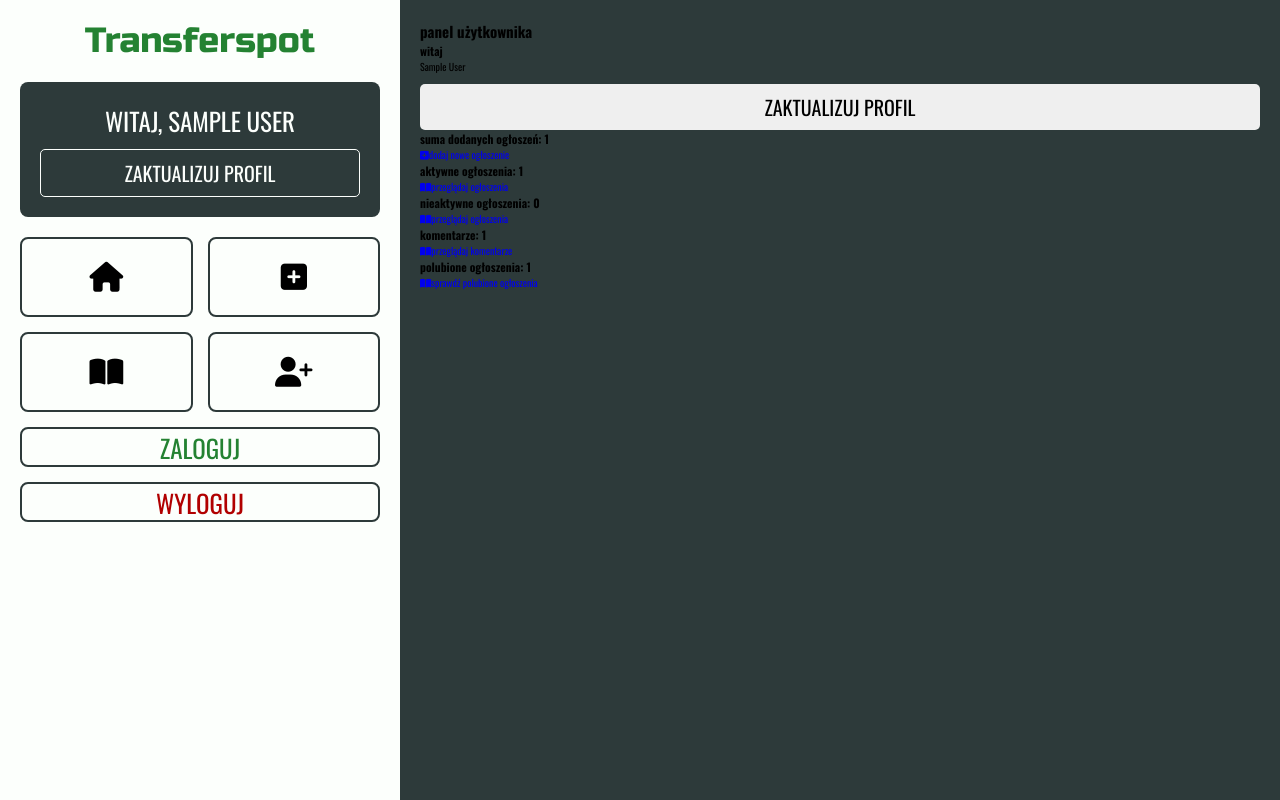
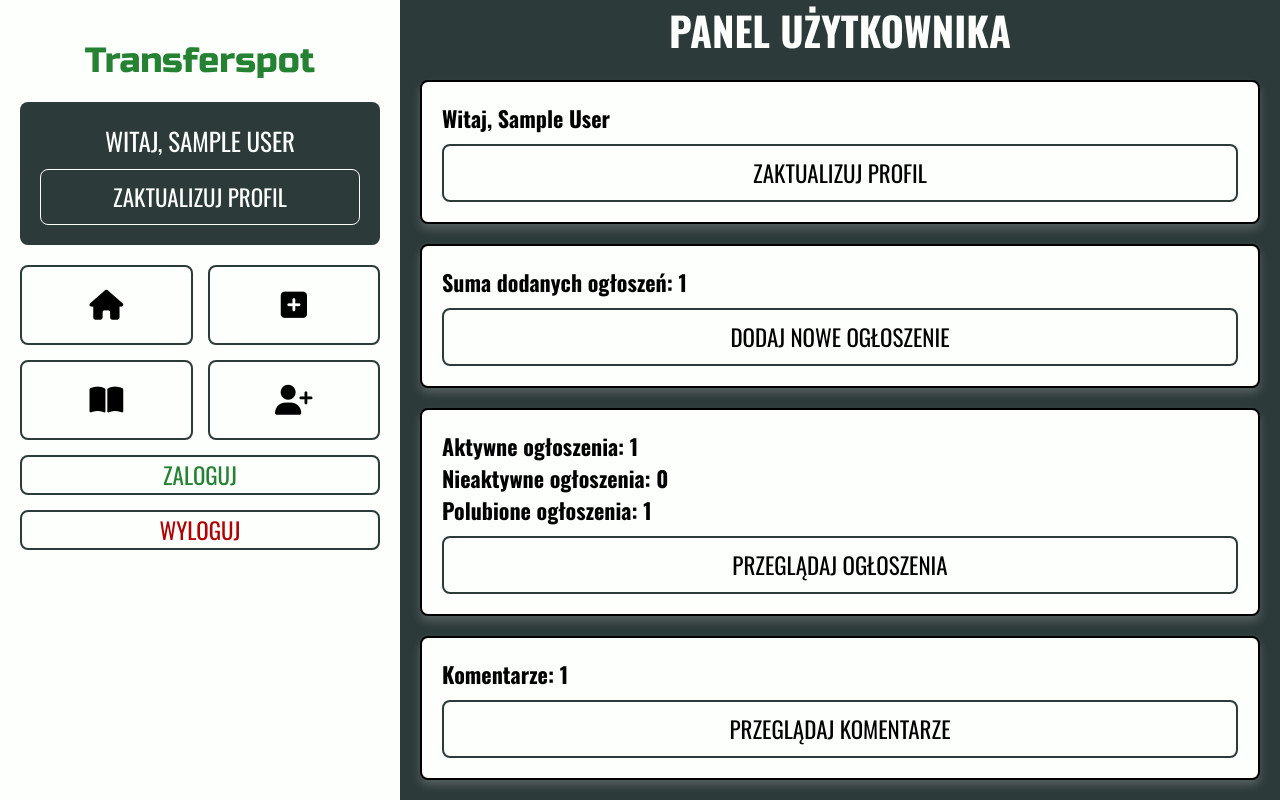
Before and after one commit to Dajk99/Transferspot, a PHP site: page /user/dashboard.php in a window 1280 px wide. Run offline with PHP 8.4, Linux system fonts and the light colour scheme; the visitor is signed in with stand-in values (Sample User, id 1); tables that the repository leaves empty or names only in its code hold one stand-in row (values such as "Sample post"); some libraries are stand-ins or nearby versions.

Commit message:
Finished the user panel with user_header component

```diff
--- a/components/user_header.php
+++ b/components/user_header.php
@@ -14,24 +14,28 @@
     </div>
 
     <nav class="header__navbar navbar">
-        <div class="header__navbar-item">
+        <button class="header__navbar-item btn" onclick="location.href='dashboard.php'">
             <i class="fa-solid fa-house"></i>
-        </div>
-        <div class="header__navbar-item">
+            <p>strona główna</p>
+        </button>
+        <button class="header__navbar-item btn" onclick="location.href='add_ann.php'">
             <i class="fa-solid fa-square-plus"></i>
-        </div>
-        <div class="header__navbar-item">
+            <p>dodaj ogłoszenie</p>
+        </button>
+        <button class="header__navbar-item btn" onclick="location.href='view_ann.php'">
             <i class="fa-solid fa-book-open"></i>
-        </div>
-        <div class="header__navbar-item">
-        <i class="fa-solid fa-user-plus"></i>
-        </div>
-        <div class="header__navbar-item header__navbar-item--login">
+            <p>przeglądaj ogłoszenia</p>
+        </button>
+        <button class="header__navbar-item btn" onclick="location.href='user_register.php'">
+            <i class="fa-solid fa-user-plus"></i>
+            <p>zarejestruj się</p>
+        </button>
+        <button class="header__navbar-item header__navbar-item--login btn" onclick="location.href='user_login.php'">
             <p class="header__navbar-item-text login">zaloguj</p>
-        </div>
-        <div class="header__navbar-item header__navbar-item--logout">
+        </button>
+        <button class="header__navbar-item header__navbar-item--logout btn">
             <a href="#" class="header__navbar-item-text logout">wyloguj</a>
-        </div>
+        </button>
         <!-- <a href="/user/dashboard.php" class="header__navbar-option"><i class="fa-solid fa-house"></i>strona główna</a>
         <a href="/user/add_ann.php" class="header__navbar-option"><i class="fa-solid fa-square-plus"></i>dodaj ogłoszenie</a>
         <a href="/user/view_ann.php" class="header__navbar-option"><i class="fa-solid fa-book-open"></i>przeglądaj ogłoszenia</a>
--- a/css/user_style.css
+++ b/css/user_style.css
@@ -59,61 +59,31 @@
 }
 
 section {
-  padding: 2rem;
+  padding: 0 2rem;
   margin: 0 auto;
   max-width: 1200px;
 }
 
-.btn,
-.option-btn,
-.delete-btn,
-.inline-btn,
-.inline-option-btn,
-.inline-delete-btn {
-  display: inline-block;
-  margin-top: 1rem;
-  padding: 0.8rem 1.6rem;
-  border-radius: 0.5rem;
-  font-size: 2rem;
+.sticky {
+  overflow: hidden;
+}
+
+.btn {
+  padding: 1rem 2rem;
+  width: 100%;
+  font-size: 2.3rem;
   text-align: center;
   text-transform: uppercase;
+  border-radius: 0.8rem;
   cursor: pointer;
-}
-
-.delete-btn,
-.option-btn,
-.btn {
-  width: 100%;
-}
-
-.inline-btn,
-.inline-option-btn,
-.inline-delete-btn {
-  margin-right: 0.5rem;
-}
-
-.inline-option-btn,
-.option-btn {
-  color: #fcfffc;
-  background-color: #2d3a3a;
-  -webkit-transition: background-color 0.3s;
-  transition: background-color 0.3s;
-}
-.inline-option-btn:hover,
-.option-btn:hover {
-  background-color: #040f0f;
-}
-
-.inline-delete-btn,
-.delete-btn {
-  background-color: #b10000;
+  overflow: hidden;
 }
 
 .header {
   position: fixed;
   top: 0;
   left: 0;
-  padding: 2rem;
+  padding: 4rem 2rem 2rem;
   min-height: 100vh;
   width: 40rem;
   z-index: 1000;
@@ -161,19 +132,56 @@
   display: -webkit-box;
   display: -ms-flexbox;
   display: flex;
+  position: relative;
   -webkit-box-pack: center;
       -ms-flex-pack: center;
           justify-content: center;
   -webkit-box-align: center;
       -ms-flex-align: center;
           align-items: center;
-  pad: 1rem 2rem;
+  background-color: #fcfffc;
   border: 2px solid #2d3a3a;
-  border-radius: 0.8rem;
-  cursor: pointer;
 }
 .header__navbar-item i {
   font-size: 3rem;
+}
+.header__navbar-item p {
+  display: none;
+  color: #fcfffc;
+  -webkit-transition: 0.4s;
+  transition: 0.4s;
+}
+.header__navbar-item::before, .header__navbar-item::after {
+  display: block;
+  position: absolute;
+  width: 100%;
+  height: 100%;
+  background-color: #2d3a3a;
+  content: "";
+  -webkit-transition: 0.4s;
+  transition: 0.4s;
+}
+.header__navbar-item::before {
+  top: -50%;
+  left: -100%;
+}
+.header__navbar-item::after {
+  bottom: -50%;
+  right: -100%;
+}
+.header__navbar-item:hover p, .header__navbar-item:hover a {
+  display: block;
+  color: #fcfffc;
+  z-index: 100;
+}
+.header__navbar-item:hover i {
+  display: none;
+}
+.header__navbar-item:hover::before {
+  left: 0;
+}
+.header__navbar-item:hover::after {
+  right: 0;
 }
 .header__navbar-item--login {
   grid-column: 1/3;
@@ -182,10 +190,6 @@
 .header__navbar-item--logout {
   grid-column: 1/3;
   grid-row: 4/5;
-}
-.header__navbar-item-text {
-  font-size: 2.5rem;
-  text-transform: uppercase;
 }
 .header__navbar-item .login,
 .header__navbar-item .logout {
@@ -205,19 +209,60 @@
 .header__navbar-item .logout:hover {
   letter-spacing: 0.3rem;
 }
-.header__flex-btn {
-  display: -webkit-box;
-  display: -ms-flexbox;
-  display: flex;
-  gap: 1rem;
+
+.dashboard__heading {
+  margin-bottom: 2rem;
+  font-size: 4rem;
+  color: #fcfffc;
+  text-align: center;
+  text-transform: uppercase;
+}
+.dashboard__container {
+  display: grid;
+  grid-template-columns: repeat(auto-fit, minmax(50rem, 1fr));
+  gap: 2rem;
+  -webkit-box-pack: center;
+      -ms-flex-pack: center;
+          justify-content: center;
+  -webkit-box-align: start;
+      -ms-flex-align: start;
+          align-items: flex-start;
+}
+.dashboard__container-box {
+  padding: 2rem;
+  border: 2px solid #000;
+  border-radius: 0.8rem;
+  background-color: #fcfffc;
+  -webkit-box-shadow: 0 0.5rem 1rem rgba(252, 255, 252, 0.2);
+          box-shadow: 0 0.5rem 1rem rgba(252, 255, 252, 0.2);
+}
+.dashboard__container-box h3 {
+  font-size: 2.2rem;
+}
+.dashboard__container-box h3::first-letter {
+  text-transform: uppercase;
+}
+.dashboard__container-box h3:last-of-type {
+  margin-bottom: 1rem;
+}
+.dashboard__container-box-btn {
+  border: 2px solid #2d3a3a;
+  background-color: #fcfffc;
+  color: #000;
+  -webkit-transition: 0.3s;
+  transition: 0.3s;
+}
+.dashboard__container-box-btn:hover {
+  background-color: #2d3a3a;
+  color: #fcfffc;
 }
 
 .burger-btn {
   display: none;
   position: fixed;
-  top: 1.3rem;
+  top: 3.4rem;
   left: 1.3rem;
-  padding: 1em;
+  padding: 1rem;
   background: none;
   border: 1px solid transparent;
   z-index: 1200;
--- a/js/user_script.js
+++ b/js/user_script.js
@@ -5,6 +5,7 @@
 const showPanel = () => {
 	header.classList.toggle('header--active')
 	burgerBars.classList.toggle('fa-bars--dark')
+	document.body.classList.toggle('sticky')
 }
 
 window.onscroll = () => {
--- /dev/null
+++ b/scss/_medium.scss
@@ -0,0 +1,30 @@
+@media (max-width: 991px) {
+	html {
+		font-size: 55%;
+	}
+
+	body {
+		padding-left: 0;
+	}
+
+	.burger-btn {
+		display: flex;
+
+		.fa-bars {
+			transition: 0.3s;
+
+			&--dark {
+				color: $dark-green;
+			}
+		}
+	}
+
+	.header {
+		left: -40rem;
+		transition: 0.3s linear;
+
+		&--active {
+			left: 0;
+		}
+	}
+}
--- /dev/null
+++ b/scss/_small.scss
@@ -0,0 +1,16 @@
+@media (max-width: 450px) {
+	html {
+		font-size: 50%;
+	}
+
+	.dashboard {
+		&__heading {
+			margin: 0.6rem 0 2rem;
+			font-size: 3rem;
+		}
+
+		&__container {
+			grid-template-columns: repeat(auto-fit, minmax(30rem, 1fr));
+		}
+	}
+}
--- a/scss/user_style.scss
+++ b/scss/user_style.scss
@@ -1,4 +1,4 @@
-@import '../scss/colors';
+@import './colors';
 
 // RESET
 *,
@@ -63,54 +63,26 @@
 
 // SECTION
 section {
-	padding: 2rem;
+	padding: 0 2rem;
 	margin: 0 auto;
 	max-width: 1200px;
 }
 
+// STICKY
+.sticky {
+	overflow: hidden;
+}
+
 // BUTTONS
-.btn,
-.option-btn,
-.delete-btn,
-.inline-btn,
-.inline-option-btn,
-.inline-delete-btn {
-	display: inline-block;
-	margin-top: 1rem;
-	padding: 0.8rem 1.6rem;
-	border-radius: 0.5rem;
-	font-size: 2rem;
+.btn {
+	padding: 1rem 2rem;
+	width: 100%;
+	font-size: 2.3rem;
 	text-align: center;
 	text-transform: uppercase;
+	border-radius: 0.8rem;
 	cursor: pointer;
-}
-
-.delete-btn,
-.option-btn,
-.btn {
-	width: 100%;
-}
-
-.inline-btn,
-.inline-option-btn,
-.inline-delete-btn {
-	margin-right: 0.5rem;
-}
-
-.inline-option-btn,
-.option-btn {
-	color: $main-light;
-	background-color: $main-dark;
-	transition: background-color 0.3s;
-
-	&:hover {
-		background-color: $dark;
-	}
-}
-
-.inline-delete-btn,
-.delete-btn {
-	background-color: $red;
+	overflow: hidden;
 }
 
 // HEADER
@@ -118,7 +90,7 @@
 	position: fixed;
 	top: 0;
 	left: 0;
-	padding: 2rem;
+	padding: 4rem 2rem 2rem;
 	min-height: 100vh;
 	width: 40rem;
 	z-index: 1000;
@@ -149,6 +121,7 @@
 		}
 
 		&-btn {
+			margin-top: 1rem;
 			background-color: $main-dark;
 			color: $main-light;
 			border: 1px solid $main-light;
@@ -199,15 +172,60 @@
 
 		&-item {
 			display: flex;
+			position: relative;
 			justify-content: center;
 			align-items: center;
-			pad: 1rem 2rem;
+			background-color: $main-light;
 			border: 2px solid $main-dark;
-			border-radius: 0.8rem;
-			cursor: pointer;
 
 			i {
 				font-size: 3rem;
+			}
+
+			p {
+				display: none;
+				color: $main-light;
+				transition: 0.4s;
+			}
+
+			&::before,
+			&::after {
+				display: block;
+				position: absolute;
+				width: 100%;
+				height: 100%;
+				background-color: $main-dark;
+				content: '';
+				transition: 0.4s;
+			}
+
+			&::before {
+				top: -50%;
+				left: -100%;
+			}
+
+			&::after {
+				bottom: -50%;
+				right: -100%;
+			}
+
+			&:hover p,
+			&:hover a {
+				display: block;
+				color: $main-light;
+				z-index: 100;
+			}
+
+			&:hover i {
+				display: none;
+			}
+
+			&:hover::before {
+				left: 0;
+			}
+
+			&:hover::after {
+				right: 0;
 			}
 
 			&--login {
@@ -218,11 +236,6 @@
 			&--logout {
 				grid-column: 1/3;
 				grid-row: 4/5;
-			}
-
-			&-text {
-				font-size: 2.5rem;
-				text-transform: uppercase;
 			}
 
 			.login,
@@ -249,22 +262,66 @@
 			}
 		}
 	}
-
-	&__flex-btn {
-		display: flex;
-		gap: 1rem;
-	}
 }
 
 //DASHBOARD
+.dashboard {
+	&__heading {
+		margin-bottom: 2rem;
+		font-size: 4rem;
+		color: $main-light;
+		text-align: center;
+		text-transform: uppercase;
+	}
+
+	&__container {
+		display: grid;
+		grid-template-columns: repeat(auto-fit, minmax(50rem, 1fr));
+		gap: 2rem;
+		justify-content: center;
+		align-items: flex-start;
+
+		&-box {
+			padding: 2rem;
+			border: 2px solid $black;
+			border-radius: 0.8rem;
+			background-color: $main-light;
+			box-shadow: 0 0.5rem 1rem rgba(252, 255, 252, 0.2);
+
+			h3 {
+				font-size: 2.2rem;
+
+				&::first-letter {
+					text-transform: uppercase;
+				}
+
+				&:last-of-type {
+					margin-bottom: 1rem;
+				}
+			}
+
+			&-btn {
+				border: 2px solid $main-dark;
+				background-color: $main-light;
+				color: $black;
+				transition: 0.3s;
+
+				&:hover {
+					background-color: $main-dark;
+					color: $main-light;
+				}
+			}
+		}
+	}
+}
 
 // BURGER
 .burger-btn {
 	display: none;
 	position: fixed;
-	top: 1.3rem;
+	top: 3.4rem;
 	left: 1.3rem;
-	padding: 1em;
+	padding: 1rem;
 	background: none;
 	border: 1px solid transparent;
 	z-index: 1200;
@@ -277,54 +334,16 @@
 
 	&__box {
 		position: relative;
-		width: 2.5rem;
-		height: 2.5rem;
+		width: 3rem;
+		height: 3rem;
 
 		.fa-bars {
-			font-size: 2.5rem;
+			font-size: 3rem;
 			color: $main-light;
 		}
 	}
 }
 
 /* media queries */
-
-@media (max-width: 991px) {
-	html {
-		font-size: 55%;
-	}
-
-	.burger-btn {
-		display: inline-block;
-
-		.fa-bars {
-			transition: 0.3s;
-
-			&--dark {
-				color: $main-dark;
-			}
-		}
-	}
-
-	.header {
-		left: -40rem;
-		transition: 0.3s linear;
-
-		&--active {
-			left: 0;
-		}
-	}
-}
-
-@media (max-width: 450px) {
-	html {
-		font-size: 50%;
-	}
-
-	.header {
-		&__flex-btn {
-			flex-flow: column;
-			gap: 0;
-		}
-	}
-}
+@import './small';
+@import './medium';
--- a/user/dashboard.php
+++ b/user/dashboard.php
@@ -40,9 +40,8 @@
         <h1 class="dashboard__heading">panel użytkownika</h1>
         <div class="dashboard__container">
             <div class="dashboard__container-box">
-                <h3>witaj</h3>
-                <p><?= $fetch_profile['name']; ?></p>
-                <button class="btn" onclick="location.href='update_profile.php'">zaktualizuj profil</button>
+                <h3>witaj, <?= $fetch_profile['name']; ?></h3>
+                <button class="dashboard__container-box-btn btn" onclick="location.href='update_profile.php'">zaktualizuj profil</button>
             </div>
 
             <div class="dashboard__container-box">
@@ -52,27 +51,28 @@
                     $post_count = $select_posts->rowCount();
                 ?>
                 <h3>suma dodanych ogłoszeń: <?= $post_count; ?></h3>
-                <a href="add_ann.php" class="option"><i class="fa-solid fa-square-plus"></i>dodaj nowe ogłoszenie</a>
+                <button class="dashboard__container-box-btn btn" onclick="location.href='add_ann.php'">dodaj nowe ogłoszenie</button>
             </div>
 
             <div class="dashboard__container-box">
                 <?php
+                /* active posts */
                     $select_active_posts = $conn->prepare("SELECT * FROM posts WHERE user_id = ? AND status = ?");
                     $select_active_posts->execute([$user_id, 'active']);
                     $active_post_count = $select_active_posts->rowCount();
-                ?>
-                <h3>aktywne ogłoszenia: <?= $active_post_count; ?></h3>
-                <a href="./view_ann.php" class="option"><i class="fa-solid fa-book-open"></i>przeglądaj ogłoszenia</a>
-            </div>
-
-            <div class="dashboard__container-box">
-                <?php
+                /* deactive posts */
                     $select_deactive_posts = $conn->prepare("SELECT * FROM posts WHERE user_id = ? AND status = ?");
                     $select_deactive_posts->execute([$user_id, 'deactive']);
                     $deactive_post_count = $select_deactive_posts->rowCount();
+                /* liked posts */
+                    $select_likes = $conn->prepare("SELECT * FROM likes WHERE user_id = ?");
+                    $select_likes->execute([$user_id]);
+                    $likes_count = $select_likes->rowCount();
                 ?>
+                <h3>aktywne ogłoszenia: <?= $active_post_count; ?></h3>
                 <h3>nieaktywne ogłoszenia: <?= $deactive_post_count; ?></h3>
-                <a href="./view_ann.php" class="option"><i class="fa-solid fa-book-open"></i>przeglądaj ogłoszenia</a>
+                <h3>polubione ogłoszenia: <?= $likes_count; ?></h3>
+                <button class="dashboard__container-box-btn btn" onclick="location.href='view_ann.php'">przeglądaj ogłoszenia</button>
             </div>
 
             <div class="dashboard__container-box">
@@ -82,17 +82,7 @@
                     $comments_count = $select_comments->rowCount();
                 ?>
                 <h3>komentarze: <?= $comments_count; ?></h3>
-                <a href="./comments.php" class="option"><i class="fa-solid fa-book-open"></i>przeglądaj komentarze</a>
-            </div>
-
-            <div class="dashboard__container-box">
-                <?php
-                    $select_likes = $conn->prepare("SELECT * FROM likes WHERE user_id = ?");
-                    $select_likes->execute([$user_id]);
-                    $likes_count = $select_likes->rowCount();
-                ?>
-                <h3>polubione ogłoszenia: <?= $likes_count; ?></h3>
-                <a href="./view_ann.php" class="option"><i class="fa-solid fa-book-open"></i>sprawdź polubione ogłoszenia</a>
+                <button class="dashboard__container-box-btn btn" onclick="location.href='comments.php'">przeglądaj komentarze</button>
             </div>
         </div>
     </section>
```
Also changed, not shown: other parts of css/user_style.css (+23 -17 lines), 1 other file.
